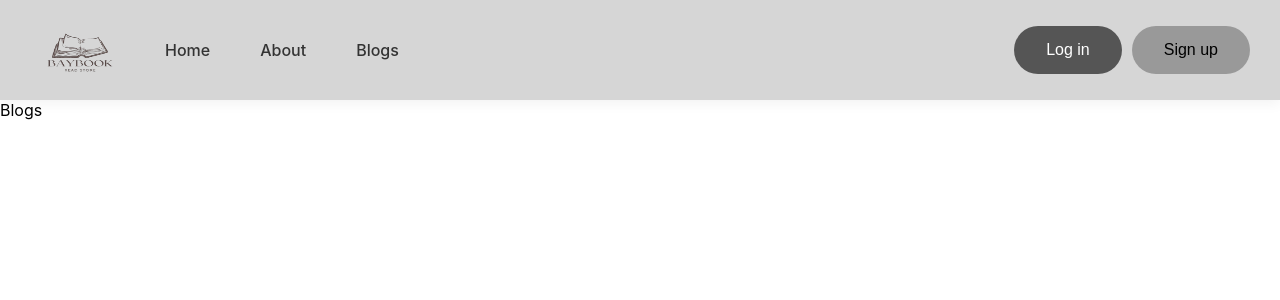
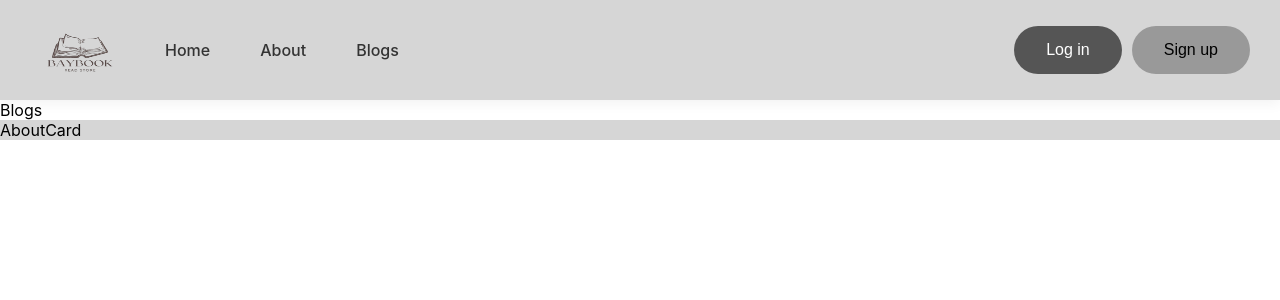
Before and after one commit to 5935512009/BayBook, a React (Create React App) app in the folder client/: page /Blogs in a window 1280 px wide. Shown: the top 300 px of the page. Built offline with nearby package versions, Linux system fonts and the light colour scheme.

Commit message:
update:{footer }

```diff
--- a/client/src/App.js
+++ b/client/src/App.js
@@ -4,6 +4,7 @@ import Home from './pages/home/Home';
 import Navbar from './components/navbar/Navbar';
 import About from './pages/about/About';
 import Blogs from './pages/blog/Blogs';
+import Footer from './components/footer/Footer';
 function App() {
   return (
     <div className="App">
@@ -15,6 +16,7 @@ function App() {
             <Route path='/About' element={<About/>} />
             <Route path='/Blogs' element={<Blogs/>} />
           </Routes>
+          <Footer/>
         </BrowserRouter>
       </div>
 
--- a/client/src/components/footer/Footer.jsx
+++ b/client/src/components/footer/Footer.jsx
@@ -1,7 +1,10 @@
 import React from 'react'
-
+import './footer.css'
+import AboutCard from './aboutCard/AboutCard'
 export default function Footer() {
   return (
-    <div>Footer</div>
+    <div className='footer'>
+      <AboutCard/>
+    </div>
   )
 }
--- /dev/null
+++ b/client/src/components/footer/aboutCard/AboutCard.jsx
@@ -0,0 +1,9 @@
+import React from 'react'
+
+function AboutCard() {
+  return (
+    <div>AboutCard</div>
+  )
+}
+
+export default AboutCard
--- /dev/null
+++ b/client/src/components/footer/footer.css
@@ -0,0 +1,4 @@
+.footer{
+    background-color: rgb(214, 214, 214);
+    display: flex;
+}
```
